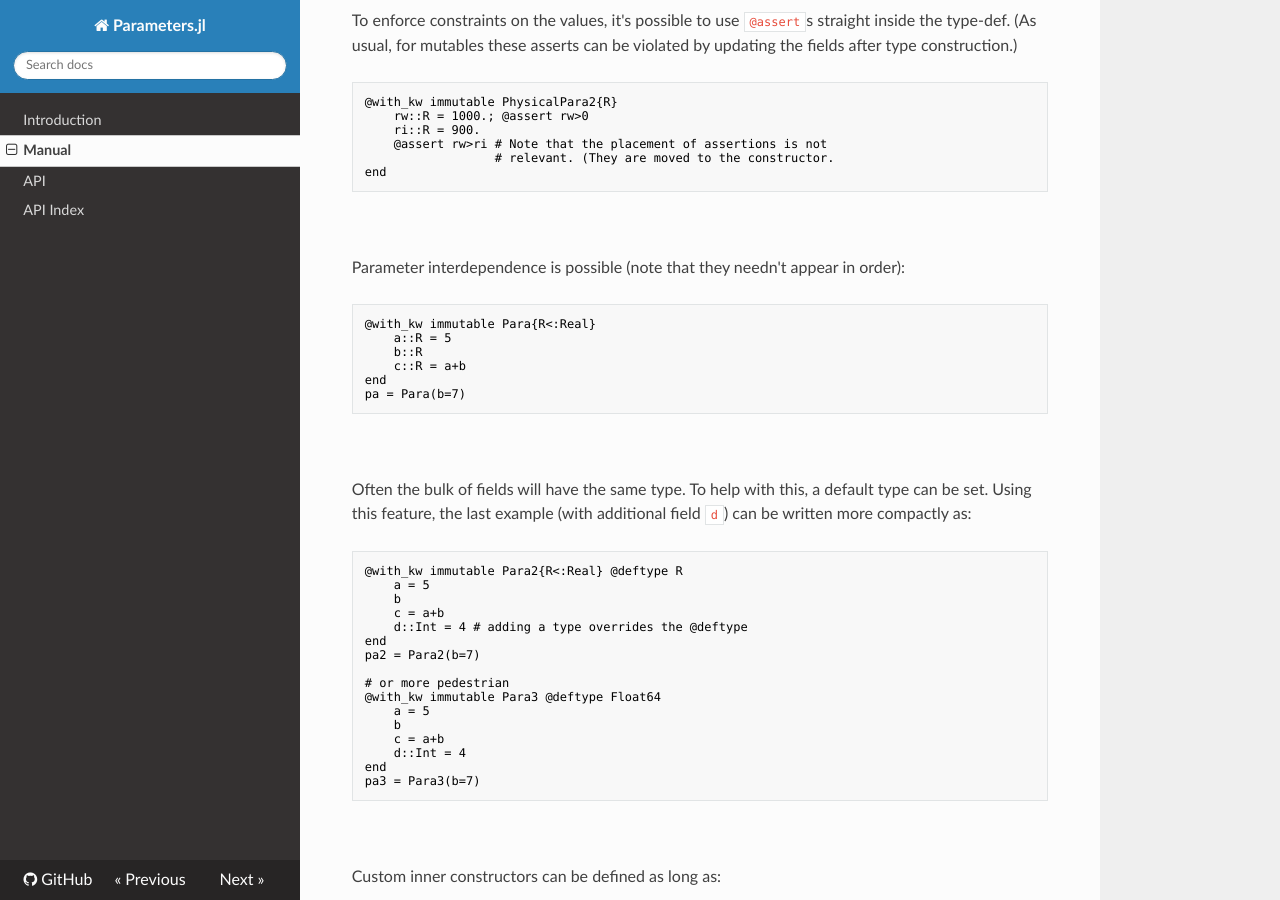
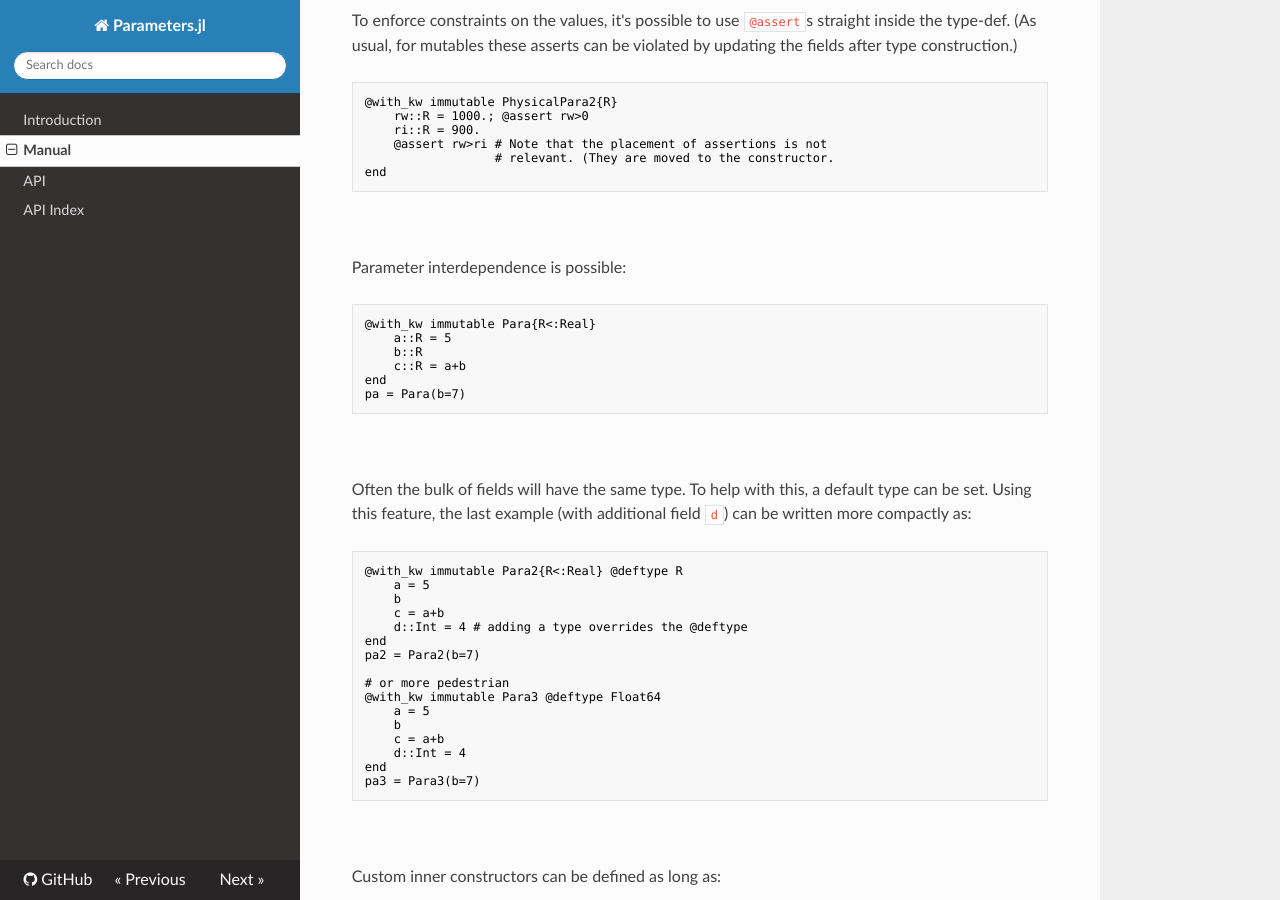
Before and after one commit to mauro3/Parameters.jl, an MkDocs documentation site: the page built from docs/manual.md, in a window 1280 px wide and 900 px high, scrolled down 840 px. Built offline with MkDocs 1.6.1, drawn with Linux system fonts in a browser that asks for light colours; nearby versions of some CDN libraries; old or Windows-style settings are respelled for this version of MkDocs.

Commit message:
Small doc fix
[ci skip]

````diff
--- a/docs/manual.md
+++ b/docs/manual.md
@@ -49,7 +49,7 @@ end
 ```
 &nbsp;
 
-Parameter interdependence is possible (note that they needn't appear in order):
+Parameter interdependence is possible:
 ```julia
 @with_kw immutable Para{R<:Real}
     a::R = 5
````
